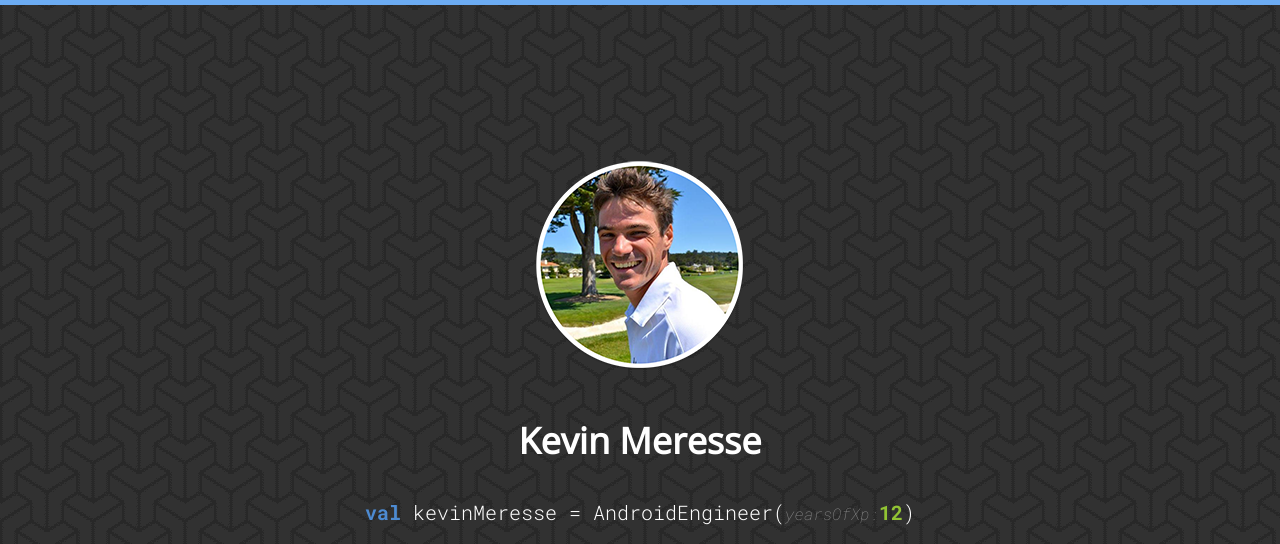
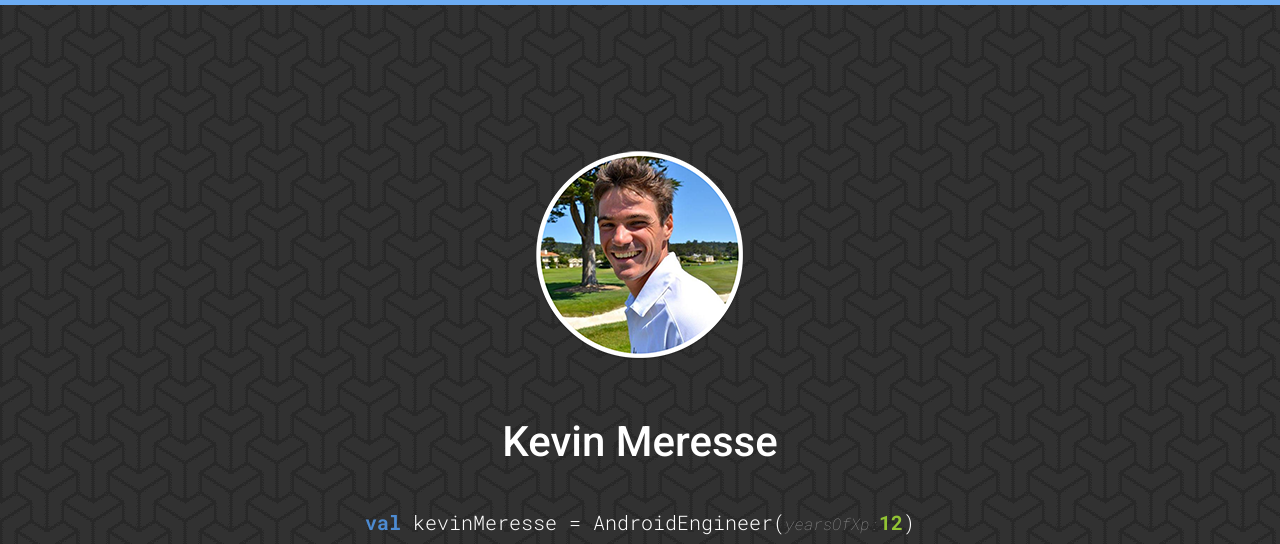
Before and after one commit to kevinmeresse/kevinmeresse.github.io, a plain HTML site: page index.html in a window 1280 px wide. Shown: the top 544 px of the page. Drawn offline with nearby package versions, Linux system fonts and the light colour scheme.

Commit message:
ADD: New favicon + all Roboto fonts

```diff
--- a/css/main.css
+++ b/css/main.css
@@ -20,10 +20,16 @@ body {
     border-top: 5px solid #6cacf3;
 
     color: #ffffff;
-    font-family: 'Open Sans', sans-serif;
+    font-family: 'Roboto', sans-serif;
     font-size: 1.5em;
     font-weight: 400;
     line-height: 1.5;
+}
+
+h1 {
+	font-weight: 500;
+	font-size: 1.75em;
+	font-family: 'Roboto', sans-serif;
 }
 
 h3 {
--- a/index.html
+++ b/index.html
@@ -11,7 +11,7 @@
     <link rel="stylesheet" href="css/main.css">
 
     <!-- Custom fonts -->
-    <link href="https://fonts.googleapis.com/css?family=Open+Sans:300,400|Roboto+Mono:100i,300,700" rel="stylesheet">
+    <link href="https://fonts.googleapis.com/css?family=Roboto:500|Roboto+Mono:100i,300,700" rel="stylesheet">
 
     <!-- Favicon -->
     <link rel="apple-touch-icon" sizes="180x180" href="apple-touch-icon.png">
@@ -28,6 +28,8 @@
     <meta property="og:title" content="Kevin Meresse">
     <meta property="og:description" content="val kevinMeresse = AndroidEngineer(yearsOfXp: 12)">
     <meta property="og:image" content="http://kevinmeresse.github.io/images/avatar.png">
+    <meta property="og:image:width" content="220">
+    <meta property="og:image:height" content="220">
 
     <!-- Twitter card tags (stack with og: tags) -->
     <meta name="twitter:card" content="summary">
```
Also changed, not shown: android-chrome-192x192.png, android-chrome-384x384.png (added), android-chrome-512x512.png (deleted), apple-touch-icon.png, favicon-16x16.png, favicon-32x32.png, favicon.ico, mstile-150x150.png, safari-pinned-tab.svg, site.webmanifest.
